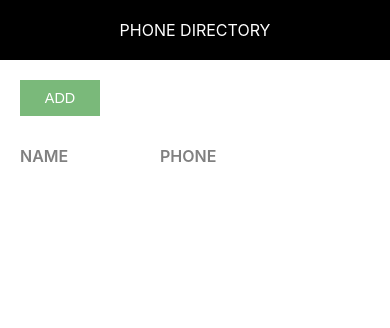
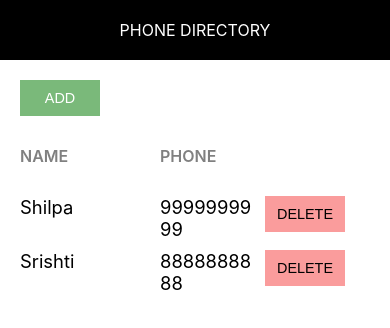
Before and after one commit to hbin1911/phone-directory, a React (Create React App) app: page / in a window 390 px wide. Shown: the top 328 px of the page. Built offline with nearby package versions, Linux system fonts and the light colour scheme.

Commit message:
Added ‘PhoneDirectory’ as smart component, renamed ‘App’ as ‘ShowSubscribers’ and converted ‘AddSubscribers’ and ‘ShowSubscribers’ as dumb components

```diff
--- a/src/AddSubscriber.js
+++ b/src/AddSubscriber.js
@@ -17,6 +17,11 @@
         this.setState(state);
         console.log(this.state);
     }
+    onFormSubmitted = (e) =>{
+        e.preventDefault();
+        this.props.addSubscriberHandler(this.state);
+        this.setState({id: 0, name: '', phone: ''})
+    }
     render(){
         const {name, phone} = this.state;
         return(
@@ -24,7 +29,7 @@
                 <Header title="Add Subscriber"/>
                 <div className="component-body-container">
                     <button className='custom-btn'>Back</button>
-                    <form className='subscriber-form'>
+                    <form className='subscriber-form' onSubmit={this.onFormSubmitted.bind(this)}>
                         <label htmlFor='name' className='label-control'>Name:</label><br/>
                         <input type='text' id='name' name='name' className='input-control' onChange={this.inputChangedHandler}/><br/><br/>
                         <label htmlFor='phone' className='label-control'>Phone:</label><br/>
--- /dev/null
+++ b/src/PhoneDirectory.js
@@ -0,0 +1,40 @@
+import React, {Component} from 'react';
+import AddSubscriber from './AddSubscriber';
+import ShowSubscribers from './ShowSubscribers';
+
+class PhoneDirectory extends Component{
+    constructor(){
+        super();
+        this.state = {
+            subscriberList: [{
+                id: 1,
+                name: 'Shilpa',
+                phone: '9999999999'
+            },
+            {
+                id: 2,
+                name: 'Srishti',
+                phone: '8888888888'
+            }]
+        }
+    }
+    addSubscriberHandler = (newSubscriber) =>{
+        let subscriberList = this.state.subscriberList;
+        if(subscriberList.length>0){
+            newSubscriber.id = subscriberList[subscriberList.length-1].id+1;
+        }
+        else{
+            newSubscriber.id = 1;
+        }
+        subscriberList.push(newSubscriber);
+        this.setState({subscriberList: subscriberList});
+        console.log(this.state.subscriberList);
+    }
+    render(){
+        return(
+            // <AddSubscriber addSubscriberHandler={this.addSubscriberHandler}/>
+            <ShowSubscribers subscriberList={this.state.subscriberList}/>
+        )
+    }
+}
+export default PhoneDirectory;
--- a/src/App.css
+++ b/src/ShowSubscribers.css
@@ -1,9 +1,6 @@
 
 
-.add-btn {
-    background: #7ab97a;
-    color: #fff;
-}
+
 
 .grid-container {
     display: grid;
--- a/src/App.js
+++ b/src/ShowSubscribers.js
@@ -1,6 +1,6 @@
 import React, { Component } from "react";
 import Header from "./Header";
-import "./App.css";
+import "./ShowSubscribers.css";
 
  // let subscribers = [
     //   {
@@ -15,13 +15,7 @@
     //   }
     // ]
 
-class App extends Component {
-  constructor(){
-    super();
-    this.state = {
-      subscribersListToShow: []
-    }
-  }
+class ShowSubscribers extends Component {
   render() {
 
     return (
@@ -36,8 +30,8 @@
           </div>
 
             {
-              this.state.subscribersListToShow.map(sub =>{
-                return <div key={sub.id} className="grid-container">
+              this.props.subscriberList.map(sub =>{
+                return <div className="grid-container" key={sub.id}>
                   <span className="grid-item">{sub.name}</span>
                   <span className="grid-item">{sub.phone}</span>
                   <span className="grid-item action-btn-container">
@@ -56,4 +50,4 @@
   }
 }
 
-export default App;
+export default ShowSubscribers;
--- a/src/index.js
+++ b/src/index.js
@@ -5,11 +5,12 @@
 import AddSubscriber from './AddSubscriber';
 import reportWebVitals from './reportWebVitals';
 import './common/common.css';
-import App from './App';
+import ShowSubscribers from './ShowSubscribers';
+import PhoneDirectory from './PhoneDirectory';
 const root = ReactDOM.createRoot(document.getElementById('root'));
 root.render(
   <React.StrictMode>
-    <App />
+    <PhoneDirectory />
   </React.StrictMode>
 );
 
```
